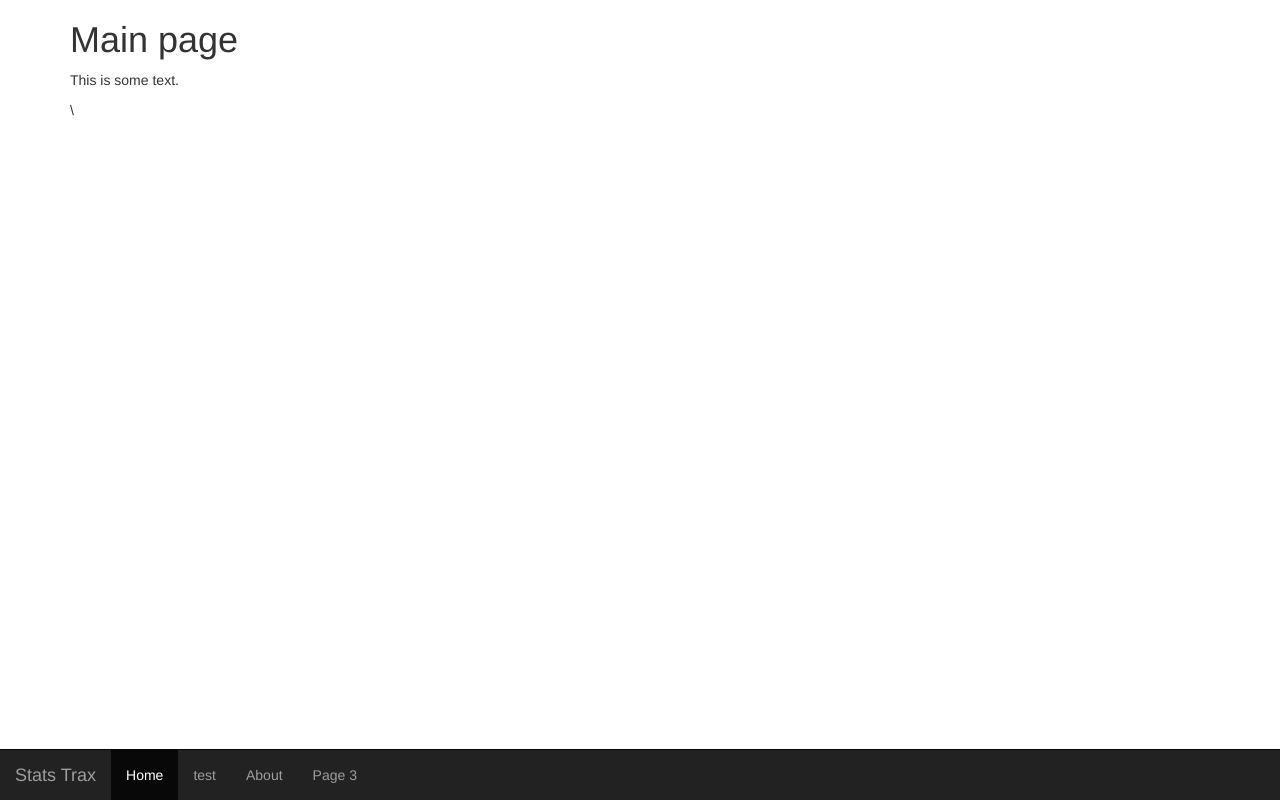
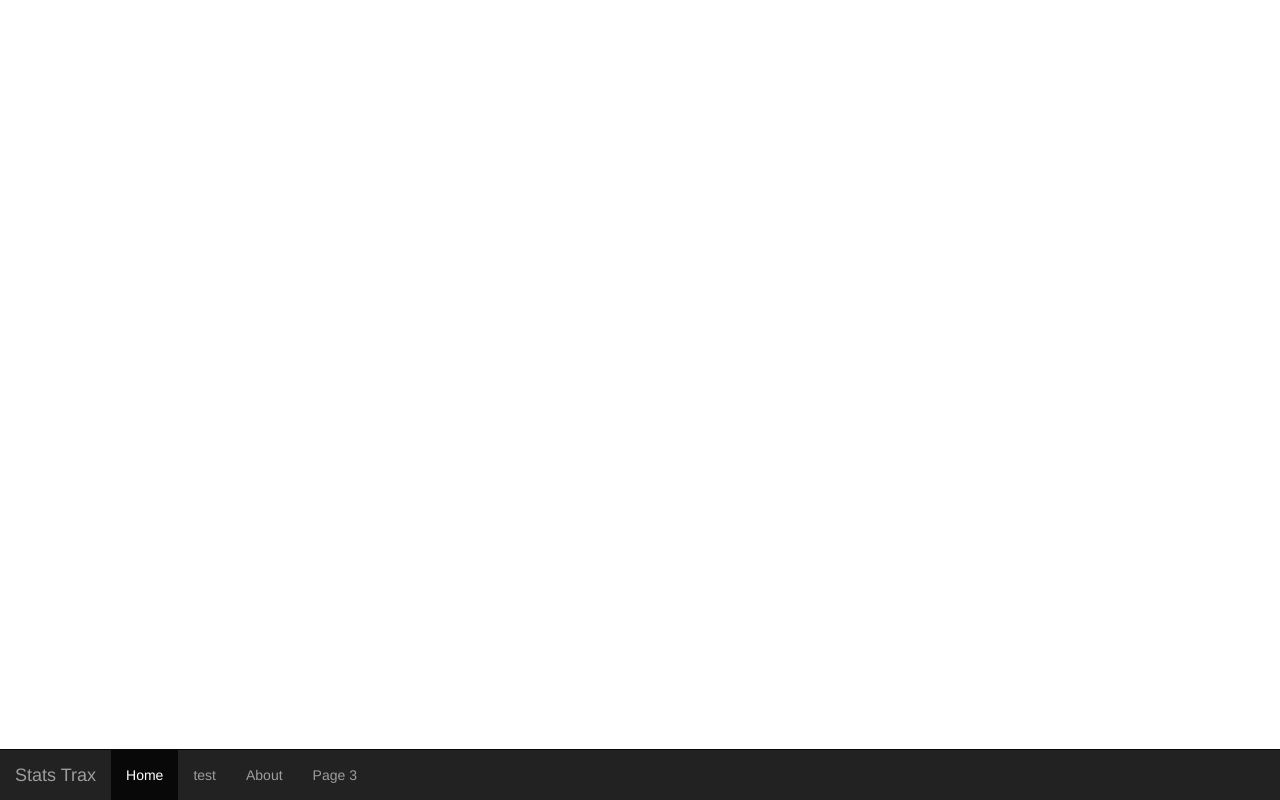
Before and after one commit to christianltraxler/christianltraxler.github.io, a plain HTML site: page StatsTrax/index.html in a window 1280 px wide. Drawn offline with nearby package versions, Linux system fonts and the light colour scheme.

Commit message:
Removed test html

```diff
--- a/StatsTrax/index.html
+++ b/StatsTrax/index.html
@@ -26,10 +26,5 @@
   </div>
 </nav>
 
-<div class="container">
-  <h1>Main page</h1>
-  <p>This is some text.</p>\
-</div>
-
 </body>
 </html>
```
